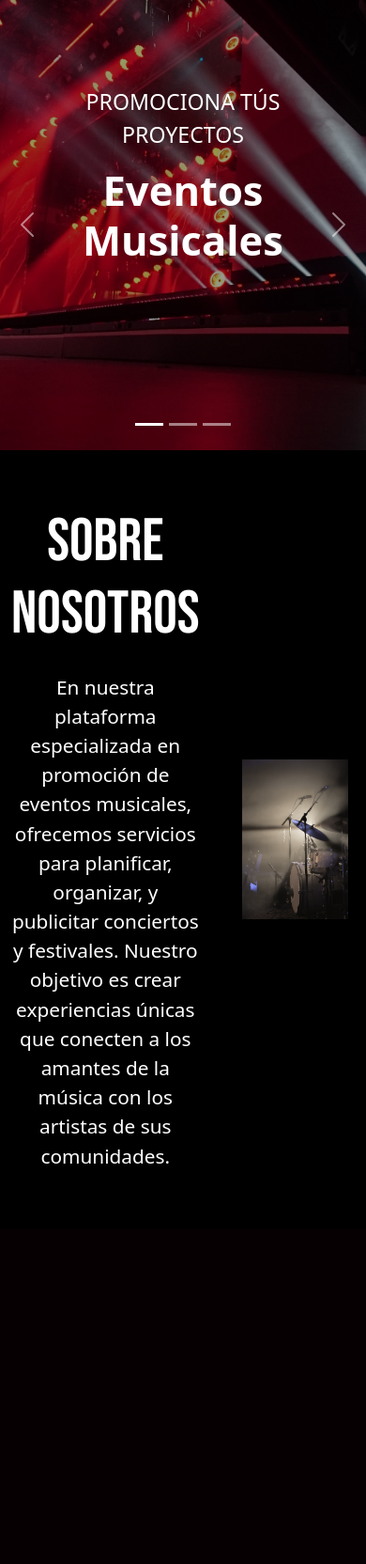
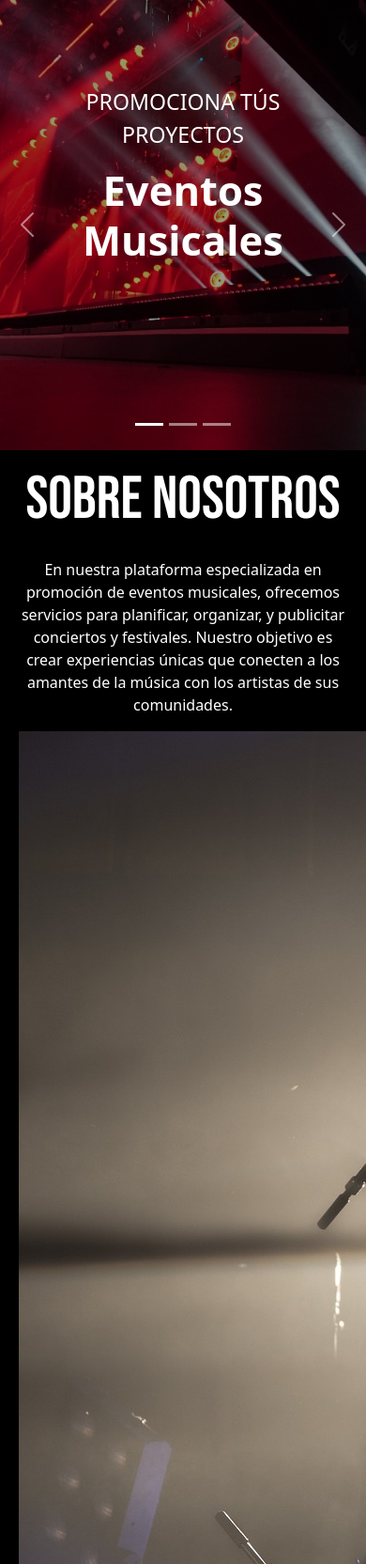
Before and after one commit to slaughtbear/PomBeats, a PHP site: page /dashboard.html in a window 390 px wide; the page is wider, and only the part inside the window is pictured. Shown: the part 57-1721 px from the top of that part at 94% size. Before the commit the page ends 1295 px from the top of that part, so only its background shows below. Run offline with PHP 8.4, Linux system fonts and the light colour scheme.

Commit message:
Agregue la seccion sobre nosotros en el archivo de prueba

```diff
--- a/css/dashboard.css
+++ b/css/dashboard.css
@@ -14,12 +14,6 @@
     padding: 15px 0;
     font-family: 'Bebas Neue', sans-serif; /* Fuente de texto */
 }
-
-.seccion-texto /* Clase que se puede reutilizar para los parrafos */
-{
-    font-size: 1.3rem;
-}
-
 
 /* B A R R A   D E   N A V E G A C I O N */
 .navbar /* Esta clase es el contenedor de la barra de navegacion */
@@ -49,21 +43,109 @@
 }
 
 /* S O B R E   N O S O T R O S */
-.sobre-nosotros /* Esta es una clase de la seccion de nosotros */
+.heading
 {
-    padding-bottom: 75px;
-    padding-top: 75px;
+    width: 90%;
+    display: flex;
+    justify-content: center;
+    align-items: center;
+    flex-direction: column;
+    text-align: center;
+    margin: 20px auto;
 }
 
-.sobre-nosotros img
+.heading h1
 {
-    width: 300px;
+    font: 50px;
+    margin-bottom: 25px;
+    position: relative;
 }
 
-.sobre-nosotros .row
+.heading h1::after
+{
+    content: "";
+    position: absolute;
+    width: 100%;
+    height: 4px;
+    display: block;
+    margin: 0 auto;
+    background-color: rgb(209, 5, 5);
+}
+
+.heading p
+{
+    font-size: 18px;
+    margin-bottom: 35px;
+}
+
+.container
+{
+    width: 90%;
+    margin: 0 auto;
+    padding: 10px 20px;
+}
+
+.about
 {
     display: flex;
+    justify-content: space-between;
     align-items: center;
+    flex-wrap: wrap;
+}
+
+.about-image
+{
+    flex: 1;
+    margin-right: 40px;
+    overflow: hidden;
+}
+
+.about-image img
+{
+    max-width: 100%;
+    height: auto;
+    display: block;
+    transition: 0.5s ease;
+}
+
+.about-image:hover img
+{
+    transform: scale(1.2);
+}
+
+.about-content
+{
+    flex: 1;
+}
+
+.about-content h2
+{
+    font-size: 23px;
+    margin-bottom: 15px;
+}
+
+.about-content p
+{
+    font-size: 18px;
+    line-height: 1.5;
+}
+
+.about-content .leer-mas
+{
+    display: inline-block;
+    padding: 10px 20px;
+    color:  rgb(255, 255, 255);
+    background-color: rgb(158, 43, 43);
+    font-size: 19px;
+    text-decoration: none;
+    border-radius: 25px;
+    margin-top: 15px;
+    transition: 0.3s ease;
+}
+
+.about-content .leer-mas:hover
+{
+    background-color: rgb(209, 5, 5);
 }
 
 /* M E D I A   Q U E R Y S */
@@ -74,14 +156,43 @@
         display: none; /* con Display none se oculta el logo cuando la pantalla es de 767px */
     }
 
-    .sobre-nosotros /* Esta es una clase de la seccion de nosotros */
+    /* Seccion Sobre Nosotros */
+    .heading
     {
-        padding-bottom: 45px;
-        padding-top: 45px;
+        padding: 0px 20px;
     }
-    .sobre-nosotros img
+
+    .heading h1
     {
-        width: 80%;
-        margin-left: 10%;
+        font-size: 17px;
+        margin-bottom: 0px;
+    }
+
+    .container
+    {
+        padding: 0px;
+    }
+
+    .about
+    {
+        padding: 20px;
+        flex-direction: column;
+    }
+
+    .about-image
+    {
+        margin-right: 0px;
+        margin-bottom: 20px;
+    }
+
+    .about-content
+    {
+        padding: 0px;
+        font-size: 16px;
+    }
+
+    .about-content .leer-mas
+    {
+        font-size: 16px;
     }
 }
```
